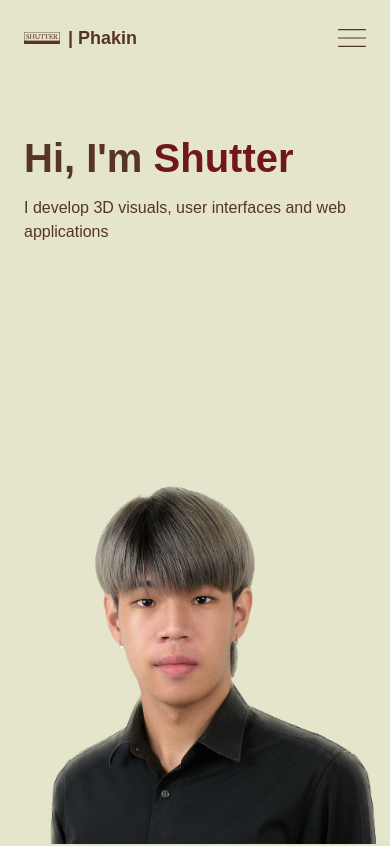
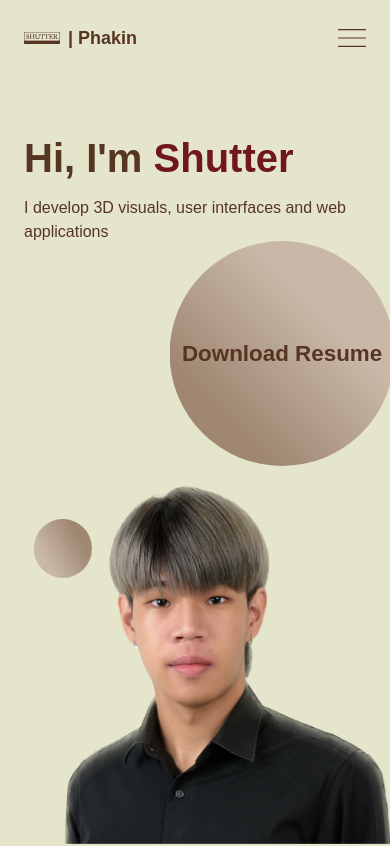
Before and after one commit to sshutter/3D_personalPortfolio, a React (Vite) app: page / in a window 390 px wide. Shown: the top 846 px of the page. Built offline with nearby package versions, Linux system fonts and the light colour scheme; a web font is replaced by a local one.

Commit message:
Animation and responsive

```diff
--- a/src/assets/index.js
+++ b/src/assets/index.js
@@ -33,6 +33,8 @@ import carrent from "./carrent.png";
 import jobit from "./jobit.png";
 import tripguide from "./tripguide.png";
 
+import resume from "./Resume.pdf";
+
 export {
   logo,
   backend,
@@ -64,4 +66,5 @@ export {
   tripguide,
   frontend,
   fullStack,
+  resume,
 };
--- a/src/components/Hero.jsx
+++ b/src/components/Hero.jsx
@@ -4,6 +4,7 @@ import { styles } from "../styles";
 import { ComputersCanvas } from "./canvas";
 import { useState, useEffect } from "react";
 import picture from "../assets/My project.png";
+import { resume } from "../assets";
 
 const Hero = () => {
   const [loopNum, setLoopNum] = useState(0);
@@ -59,7 +60,9 @@ const Hero = () => {
     }
   };
 
-  // if collapse
+  /*
+    If collapse
+   */
   const [isCollapse, setIsCollapse] = useState(false);
 
   useEffect(() => {
@@ -83,11 +86,14 @@ const Hero = () => {
     };
   }, []);
 
+  /**
+   * If mobile
+   */
   const [isMobile, setIsMobile] = useState(false);
 
   useEffect(() => {
     // Add a listener for changes to the screen size
-    const mediaQuery = window.matchMedia("(max-width: 640px)");
+    const mediaQuery = window.matchMedia("(max-width: 639px)");
 
     // Set the initial value of the `isMobile` state variable
     setIsMobile(mediaQuery.matches);
@@ -106,8 +112,32 @@ const Hero = () => {
     };
   }, []);
 
+  /**
+   * Resize Circle
+   */
+  const [circleWidth, setCircleWidth] = useState(0);
+
+  useEffect(() => {
+    const handleResize = () => {
+      setCircleWidth(window.innerWidth * 0.5); // Adjust the percentage as needed
+    };
+
+    // Initial resize on component mount
+    handleResize();
+
+    // Add event listener for window resize
+    window.addEventListener("resize", handleResize);
+
+    // Clean up the event listener on component unmount
+    return () => {
+      window.removeEventListener("resize", handleResize);
+    };
+  }, []);
+
   return (
     <section className="relative w-full h-screen mx-auto">
+      {isCollapse && !isMobile ? (
+        <>
           <div
             className={`${styles.paddingX} absolute inset-0 top-[120px] max-w-7x1 mx-auto flex flex-row items-start gap-5 rol-2`}
           >
@@ -117,19 +147,20 @@ const Hero = () => {
                   Hi, I'm{" "}
                   <span className="text-[#6F171C]">
                     {text}
-                <span style={{ visibility: isVisible ? "visible" : "hidden" }}>
+                    <span
+                      style={{ visibility: isVisible ? "visible" : "hidden" }}
+                    >
                       |
                     </span>
                   </span>
                 </h1>
-            <p className={`${styles.heroSubText} mt-2 text-wood-100`}>
+                <p className={`${styles.heroSubText} mt-2 text-wood`}>
                   I develop 3D visuals, user <br className="sm:block hidden" />
                   interfaces and web applications
                 </p>
               </div>
             </div>
           </div>
-      {isCollapse && !isMobile ? (
           <div
             className="absolute inset-0 top-[80px]"
             style={{
@@ -138,35 +169,154 @@ const Hero = () => {
               alignItems: "flex-end",
             }}
           >
+            <a
+              id="collapseCircle"
+              href={resume}
+              download="Phakin_Resume"
+              className="c_circle text-wood text-[25px] font-bold"
+              style={{
+                height: `${circleWidth * 0.55}px`,
+                width: `${circleWidth * 0.55}px`,
+                fontSize: `${circleWidth * 0.05}px`,
+              }}
+            >
+              Download Resume
+            </a>
+            <a
+              className="c_smCircle"
+              style={{
+                height: `${circleWidth * 0.3}px`,
+                width: `${circleWidth * 0.3}px`,
+              }}
+            ></a>
             <img
               src={picture}
               alt="animation picture"
               style={{ width: `auto`, height: "70%" }}
+              className="animation_img"
             />
           </div>
+        </>
       ) : isMobile ? (
+        <>
           <div
-          className="absolute inset-0 top-[80px]"
+            className={`${styles.paddingX} absolute inset-0 top-[120px] max-w-7x1 mx-auto flex flex-row items-start gap-5 rol-2`}
+          >
+            <div>
+              <div className="relative">
+                <h1 className={`${styles.heroHeadText}`}>
+                  Hi, I'm{" "}
+                  <span className="text-[#6F171C]">
+                    {text}
+                    <span
+                      style={{ visibility: isVisible ? "visible" : "hidden" }}
+                    >
+                      |
+                    </span>
+                  </span>
+                </h1>
+                <p className={`${styles.heroSubText} mt-2 text-wood`}>
+                  I develop 3D visuals, user <br className="sm:block hidden" />
+                  interfaces and web applications
+                </p>
+              </div>
+            </div>
+          </div>
+          <div
+            className="absolute inset-0"
             style={{
               display: "flex",
               justifyContent: "center",
               alignItems: "flex-end",
             }}
           >
+            <a
+              id="collapseCircle"
+              href={resume}
+              download="Phakin_Resume"
+              className="m_circle text-wood text-[25px] font-bold"
+              style={{
+                height: `${(645 - circleWidth) * 0.5}px`,
+                width: `${(645 - circleWidth) * 0.5}px`,
+                right: `10px`,
+                top: `30%`,
+                fontSize: `${(643 - circleWidth) * 0.05}px`,
+                animation: " animateCircle_m 9s linear infinite",
+              }}
+            >
+              Download Resume
+            </a>
+            <a
+              className="m_smCircle"
+              style={{
+                height: `${circleWidth * 0.3}px`,
+                width: `${circleWidth * 0.3}px`,
+              }}
+            ></a>
             <img
               src={picture}
               alt="animation picture"
-            style={{ width: `100%`, height: "auto" }}
+              className="animation_img"
             />
           </div>
+        </>
       ) : (
+        <>
+          <div
+            className={`${styles.paddingX} absolute inset-0 top-[120px] max-w-7x1 mx-auto flex flex-row items-start gap-5 rol-2`}
+          >
+            <div>
+              <div className="relative">
+                <h1 className={`${styles.heroHeadText}`}>
+                  Hi, I'm{" "}
+                  <span className="text-[#6F171C]">
+                    {text}
+                    <span
+                      style={{ visibility: isVisible ? "visible" : "hidden" }}
+                    >
+                      |
+                    </span>
+                  </span>
+                </h1>
+                <p className={`${styles.heroSubText} mt-2 text-wood`}>
+                  I develop 3D visuals, user <br className="sm:block hidden" />
+                  interfaces and web applications
+                </p>
+              </div>
+            </div>
+          </div>
           <div
             className="absolute inset-0 top-[80px]"
             style={{ display: "flex", justifyContent: "flex-end" }}
           >
             {/* <ComputersCanvas /> */}
-          <img src={picture} alt="animation picture" />
+            <a
+              href={resume}
+              download="Phakin_Resume"
+              className="circle text-wood text-[40px] font-bold"
+              style={{
+                height: `${circleWidth * 0.7}px`,
+                width: `${circleWidth * 0.7}px`,
+                fontSize: `${circleWidth * 0.06}px`,
+              }}
+            >
+              Download Resume
+            </a>
+            <a
+              className="smCircle"
+              style={{
+                height: `${circleWidth * 0.3}px`,
+                width: `${circleWidth * 0.3}px`,
+              }}
+            ></a>
+
+            <img
+              src={picture}
+              alt="animation picture"
+              className="animation_img"
+            />
           </div>
+        </>
       )}
     </section>
   );
--- a/src/constants/index.js
+++ b/src/constants/index.js
@@ -25,6 +25,7 @@ import {
   threejs,
   frontend,
   fullStack,
+  resume,
 } from "../assets";
 
 export const navLinks = [
--- a/src/index.css
+++ b/src/index.css
@@ -223,3 +223,157 @@
   background: linear-gradient(90.13deg, #3c2a21 1.9%, #d5cea3 97.5%);
   background: -webkit-linear-gradient(-90.13deg, #3c2a21 1.9%, #d5cea3 97.5%);
 }
+
+.animation_img {
+  animation: animateUser 4s linear infinite;
+}
+
+@keyframes animateUser {
+  0% {
+    transform: translateX(-20px);
+  }
+  50% {
+    transform: translateX(20px);
+  }
+  100% {
+    transform: translateX(-20px);
+  }
+}
+
+.circle {
+  display: flex;
+  position: absolute;
+  justify-content: center;
+  align-items: center;
+  content: "";
+  height: 500px;
+  width: 500px;
+  border-radius: 50%;
+  background: #9f8772;
+  background: linear-gradient(45deg, #f7e8db 23%, #c9b7a7 67%);
+  background: -webkit-linear-gradient(45deg, #f7e8db 23%, #c9b7a7 67%);
+  left: -2%;
+  top: 45%;
+  animation: animateCircle 9s linear infinite;
+}
+
+@keyframes animateCircle {
+  50% {
+    transform: translateX(30px);
+    top: 42%;
+  }
+}
+
+.smCircle {
+  display: flex;
+  position: absolute;
+  content: "";
+  height: 200px;
+  width: 200px;
+  border-radius: 50%;
+  background: #9f8772;
+  background: linear-gradient(-30deg, #c9b7a7 25%, #9f8772 75%);
+  background: -webkit-linear-gradient(30deg, #c9b7a7 25%, #9f8772 75%);
+  left: 35%;
+  top: 40%;
+  animation: animateSmCircle 9s linear infinite;
+}
+
+@keyframes animateSmCircle {
+  50% {
+    transform: translateX(-30px);
+    top: 42%;
+  }
+}
+
+.c_circle {
+  display: flex;
+  position: absolute;
+  justify-content: center;
+  align-items: center;
+  content: "";
+  /* height: 33%; */
+  /* width: 33%; */
+  border-radius: 50%;
+  background: #9f8772;
+  background: linear-gradient(45deg, #9f8772 23%, #c9b7a7 67%);
+  background: -webkit-linear-gradient(45deg, #9f8772 23%, #c9b7a7 67%);
+  right: 4%;
+  top: 5%;
+  animation: animateCircle_c 9s linear infinite;
+}
+
+@keyframes animateCircle_c {
+  50% {
+    transform: translateX(30px);
+    top: 3%;
+  }
+}
+
+.c_smCircle {
+  display: flex;
+  position: absolute;
+  content: "";
+  /* height: 200px;
+  width: 200px; */
+  border-radius: 50%;
+  background: #9f8772;
+  background: linear-gradient(-30deg, #c9b7a7 25%, #9f8772 75%);
+  background: -webkit-linear-gradient(30deg, #c9b7a7 25%, #9f8772 75%);
+  left: 10%;
+  top: 40%;
+  animation: animateSmCircle_c 9s linear infinite;
+}
+
+@keyframes animateSmCircle_c {
+  50% {
+    transform: translateX(30px);
+    top: 42%;
+  }
+}
+
+.m_circle {
+  display: flex;
+  position: absolute;
+  justify-content: center;
+  align-items: center;
+  content: "";
+  /* height: 33%; */
+  /* width: 33%; */
+  border-radius: 50%;
+  background: #9f8772;
+  background: linear-gradient(45deg, #9f8772 23%, #c9b7a7 67%);
+  background: -webkit-linear-gradient(45deg, #9f8772 23%, #c9b7a7 67%);
+  /* left: 50%;
+  top: 30%; */
+  /* animation: animateCircle_m 9s linear infinite; */
+}
+
+@keyframes animateCircle_m {
+  50% {
+    transform: translateX(20px);
+    top: 28%;
+  }
+}
+
+.m_smCircle {
+  display: flex;
+  position: absolute;
+  content: "";
+  /* height: 200px;
+  width: 200px; */
+  border-radius: 50%;
+  background: #9f8772;
+  background: linear-gradient(-30deg, #c9b7a7 25%, #9f8772 75%);
+  background: -webkit-linear-gradient(30deg, #c9b7a7 25%, #9f8772 75%);
+  left: 3%;
+  top: 60%;
+  animation: animateSmCircle_m 9s linear infinite;
+}
+
+@keyframes animateSmCircle_m {
+  50% {
+    transform: translateX(30px);
+    top: 62%;
+  }
+}
```
Also changed, not shown: 1 other file (tests, documents, lock files or other folders). Lines whose indentation alone changed are shown as unchanged.
